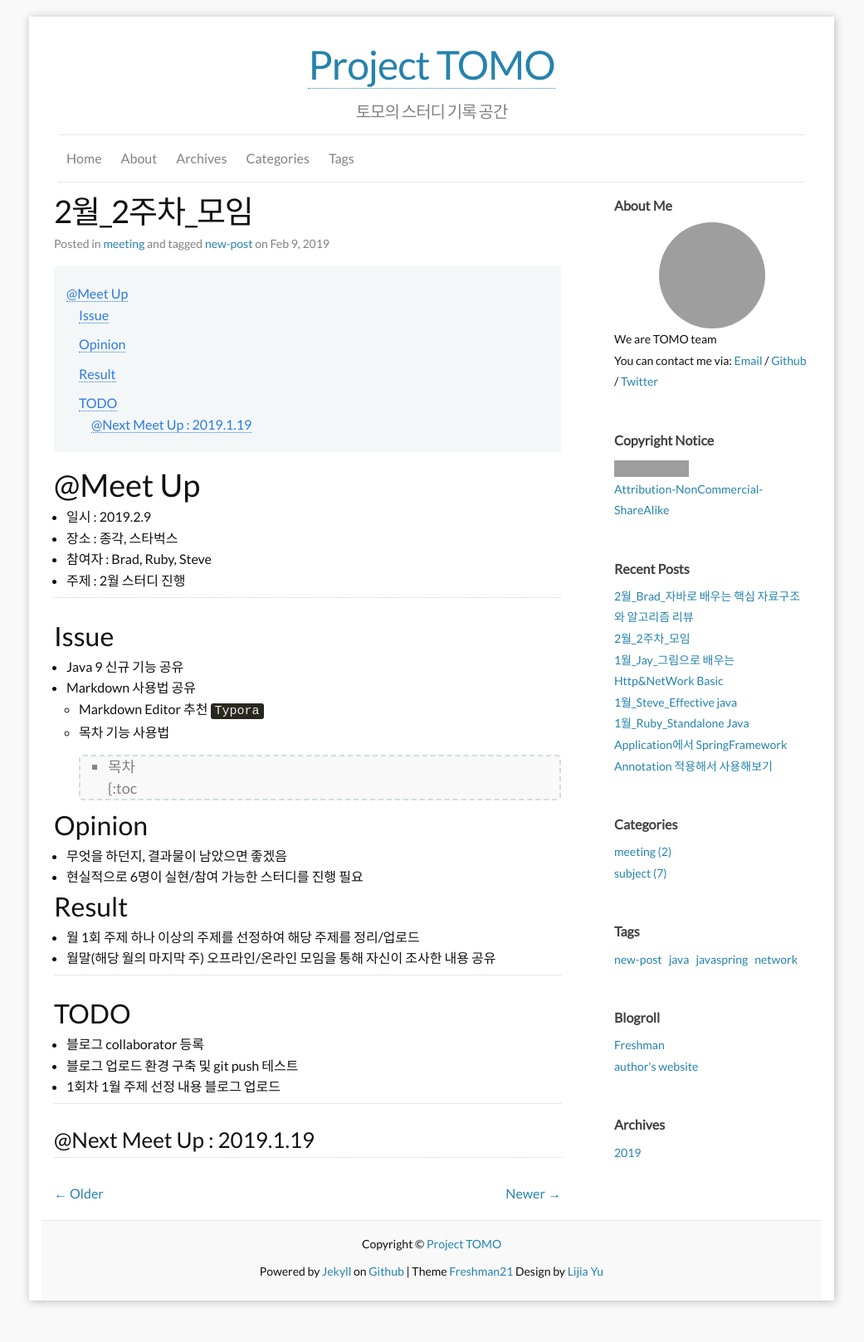
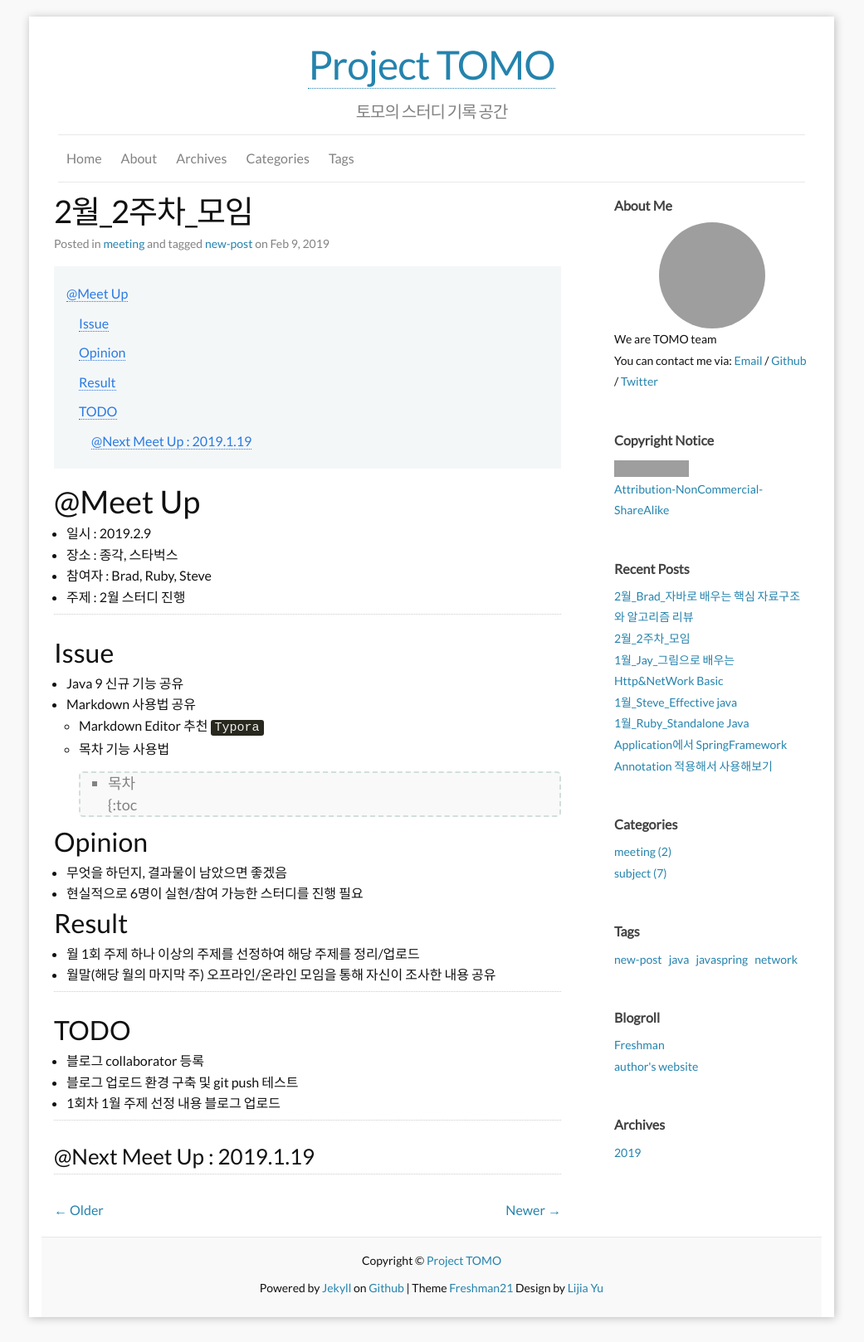
Before and after one commit to devteam-tomo/devteam-tomo.github.io, a Jekyll site: the page built from _posts/meeting/2019-2-9-2_meeting_1.md, in a window 1280 px wide. Shown: the whole page at 83% size, without its empty margins (120-1161 px from the left). Built offline with Jekyll 4.4.1, drawn with Linux system fonts in a browser that asks for light colours; comment, search, counter and statistics services are not loaded; grey boxes are pictures that could not be loaded.

Commit message:
li change

```diff
--- a/_sass/_layout.scss
+++ b/_sass/_layout.scss
@@ -198,14 +198,13 @@
   padding:20px 15px;
   margin-bottom: 20px;
   li{
-
     padding-top:10px;
     position:relative;
     list-style-type:none;
   }
-  li:first-child {
-    padding-top: 0px;
-  }
+}
+#markdown-toc>li:first-child {
+  padding-top: 0px;
 }
 
 // #markdown-toc:before{
```
